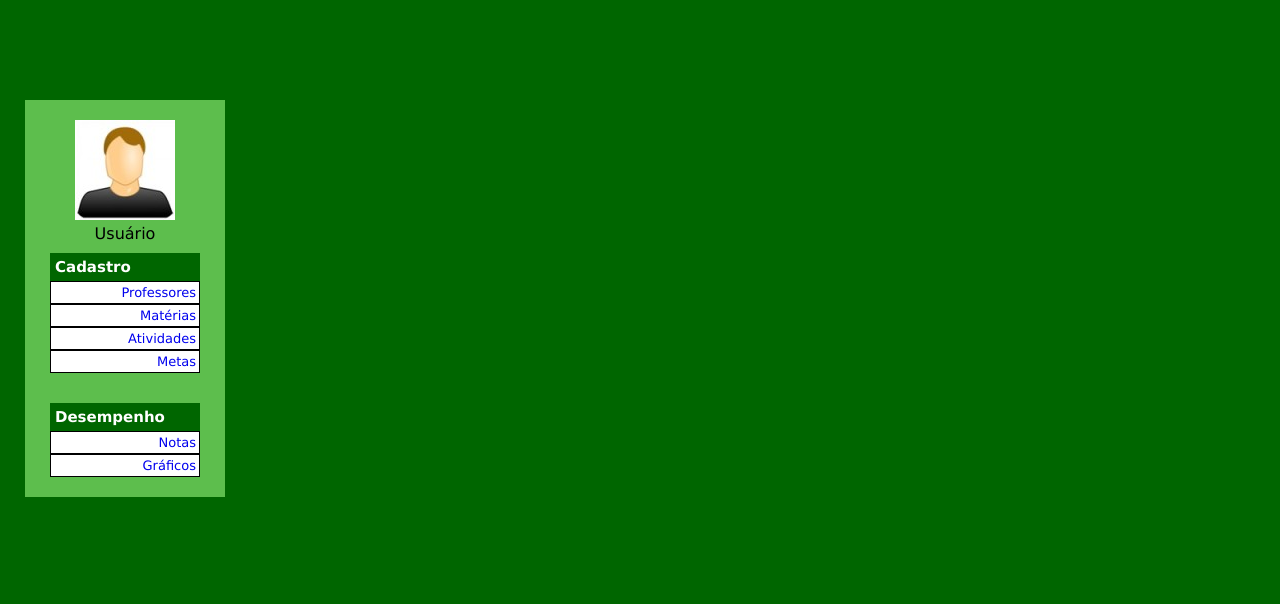
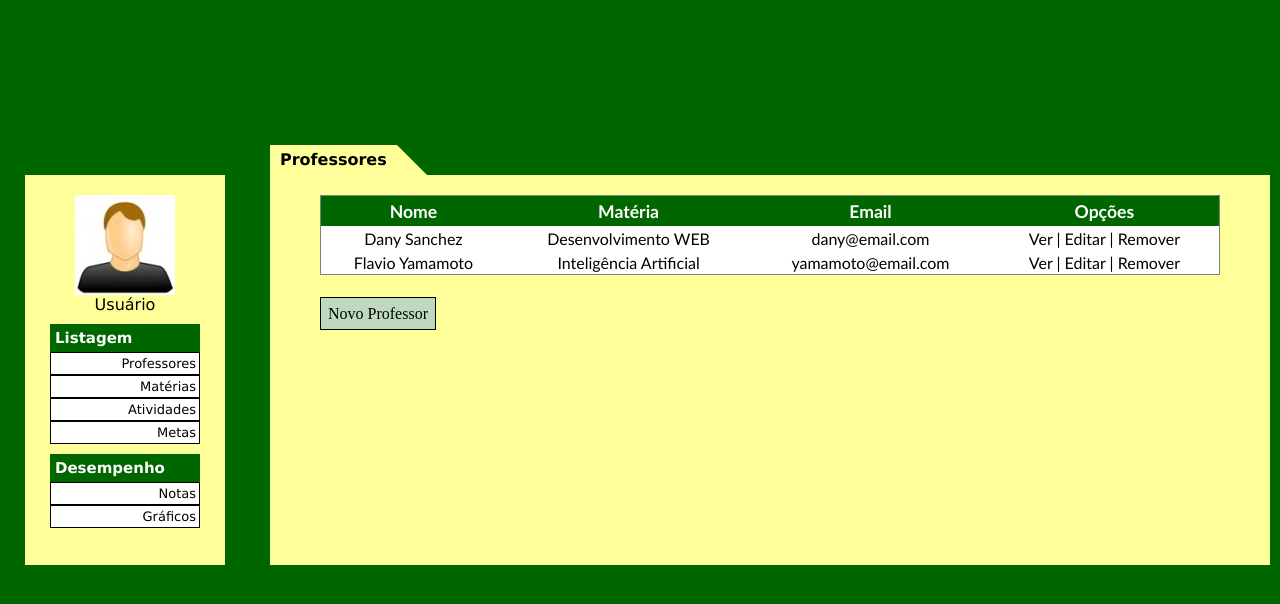
Before and after one commit to giovannealmeida/Oraculo, a PHP site: page /home.php in a window 1280 px wide. Shown: the top 604 px of the page. Run offline with PHP 8.4, Linux system fonts and the light colour scheme.

Commit message:
Atualizacao de layout, criacao da pagina de cadastro de professores

```diff
--- a/header.php
+++ b/header.php
@@ -11,7 +11,7 @@
 		<img src="imgs/usuarioH.jpg" alt="imagem usuario" />
 		<p id="user_name">Usuário</p>
 		<nav class="nav_links">
-			<h3 class="list_header">Cadastro</h3>
+			<h3 class="list_header">Listagem</h3>
 			<ul>
 				<li><a href="#">Professores</a></li>
 				<li><a href="#">Matérias</a></li>
--- a/home.php
+++ b/home.php
@@ -1,6 +1,31 @@
 <?php require "header.php" ?>
 
 	<section id="itens_container">
+		<a href="#" id="aba_nome">Professores</a>
+		<div id="conteudo">
+			<table class="table_listagem" border="1">
+				<tr>
+					<th>Nome</th>
+					<th>Matéria</th>
+					<th>Email</th>
+					<th>Opções</th>
+
+				</tr>
+				<tr>
+					<td>Dany Sanchez</td>
+					<td>Desenvolvimento WEB</td>
+					<td>dany@email.com</td>
+					<td><a href="#">Ver</a>  |  <a href="#">Editar</a>  |  <a href="#">Remover</a></td>
+				</tr>
+				<tr>
+					<td>Flavio Yamamoto</td>
+					<td>Inteligência Artificial</td>
+					<td>yamamoto@email.com</td>
+					<td><a href="#">Ver</a>  |  <a href="#">Editar</a>  |  <a href="#">Remover</a></td>
+				</tr>
+			</table>
+			<a href="cadastra_professor.php" class="add_button">Novo Professor</a>
+		</div>
 
 	</section>
 </body>
--- a/styles/estilo.css
+++ b/styles/estilo.css
@@ -7,17 +7,19 @@ body {
 }
 
 #user_info {
-	background-color: #5dbe4d;
+	position: relative;
+	float: left;
+	background-color: #FFFF99;
+	top:175px;
+	left: 25px;
 	width: 200px;
-	min-height: 200px;
-	position: absolute;
-	top:100px;
-	left: 25px;
+	padding: 20px 0;
+	height: 350px;
 }
 
 #user_info img {
-	padding-left: 50px;
-	padding-top: 20px;
+	display: block;
+	margin: 0 auto;
 }
 
 #user_info p#user_name {
@@ -26,12 +28,11 @@ body {
 }
 
 .nav_links{
-	clear: both;
+	float: right;
+	clear: left;
 	width: 150px;
-	float: right;
 	padding-right: 25px;
 	padding-top: 10px;
-	padding-bottom: 20px;
 }
 
 .nav_links .list_header {
@@ -59,6 +60,7 @@ body {
 	font-family: Verdana;
 	font-size: 13px;
 	padding: 3px;
+	color:black;
 }
 
 .nav_links ul li:hover{
@@ -68,3 +70,93 @@ body {
 .nav_links ul li a:hover{
 	color: white;
 }
+
+#itens_container {
+	position: relative;
+	left: 70px;
+	top: 175px;
+	float: left;
+	background-color: #FFFF99;
+	width: 1000px;
+	padding: 20px 0;
+	height: 350px;
+}
+
+a#aba_nome{
+	display: inline-block;
+	position: absolute;
+	margin-top: -70px;
+	padding: 10px;
+	height: 0;
+    min-width: 100px;
+    line-height: 50px;
+	font-family: Verdana;
+    text-decoration: none;
+    color: black;
+    font-weight: bold;
+    border-right: 30px solid transparent;
+    border-bottom: 30px solid #FFFF99;
+}
+
+#conteudo{
+	display: block;
+	margin: 0 auto;
+	width: 90%;
+	height: 100%;
+}
+
+.table_listagem {
+    font-family: "Trebuchet MS", Arial, Helvetica, sans-serif;
+    width: 100%;
+    margin: 0 auto;
+    border-collapse: collapse;
+    text-align: center;
+}
+
+.table_listagem td, .table_listagem th {
+    font-size: 1em;
+    border: 0px solid black;
+    padding: 3px 7px 2px 7px;
+}
+
+.table_listagem th {
+    font-size: 1.1em;
+    padding-top: 5px;
+    padding-bottom: 4px;
+    background-color: #060;
+    color: #ffffff;
+}
+
+.table_listagem td {
+    background-color: white;
+}
+
+.table_listagem td a{
+	text-decoration: none;
+	color: black;
+}
+
+.table_listagem td a:hover{
+	text-decoration: underline;
+	color: black;
+}
+
+#itens_container a.add_button{
+	position: relative;
+	top:30px;
+	padding: 7px;
+	border: 1px solid black;
+	background: #bfd9bf;
+	text-decoration: none;
+	color: black;
+
+}
+
+#itens_container a.add_button:hover{
+	background: #608660;
+}
+
+#itens_container a.add_button:active{
+	background: #002600;
+	color: white;
+}
```
Also changed, not shown: cadastra_professor.php (added, +20 -0 lines), imgs/logo.png (added), imgs/logo_alpha.png (added).
